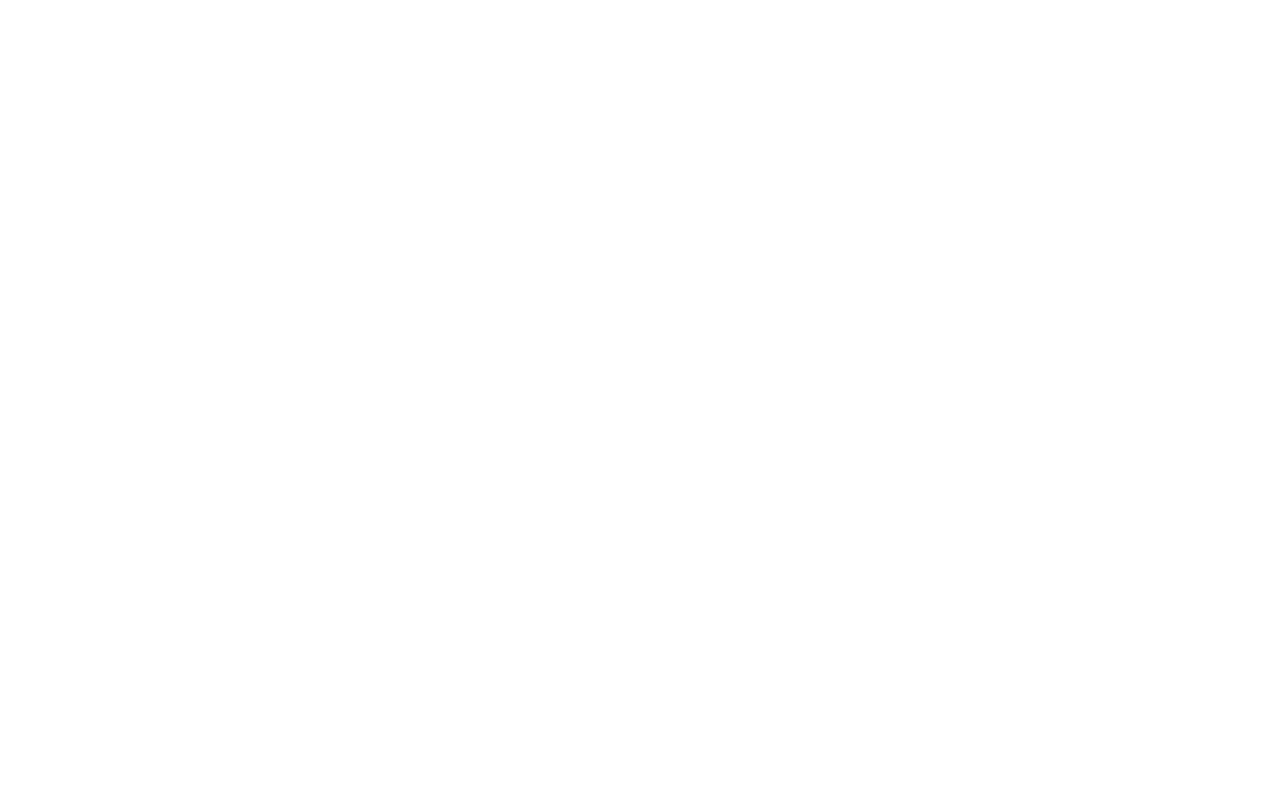
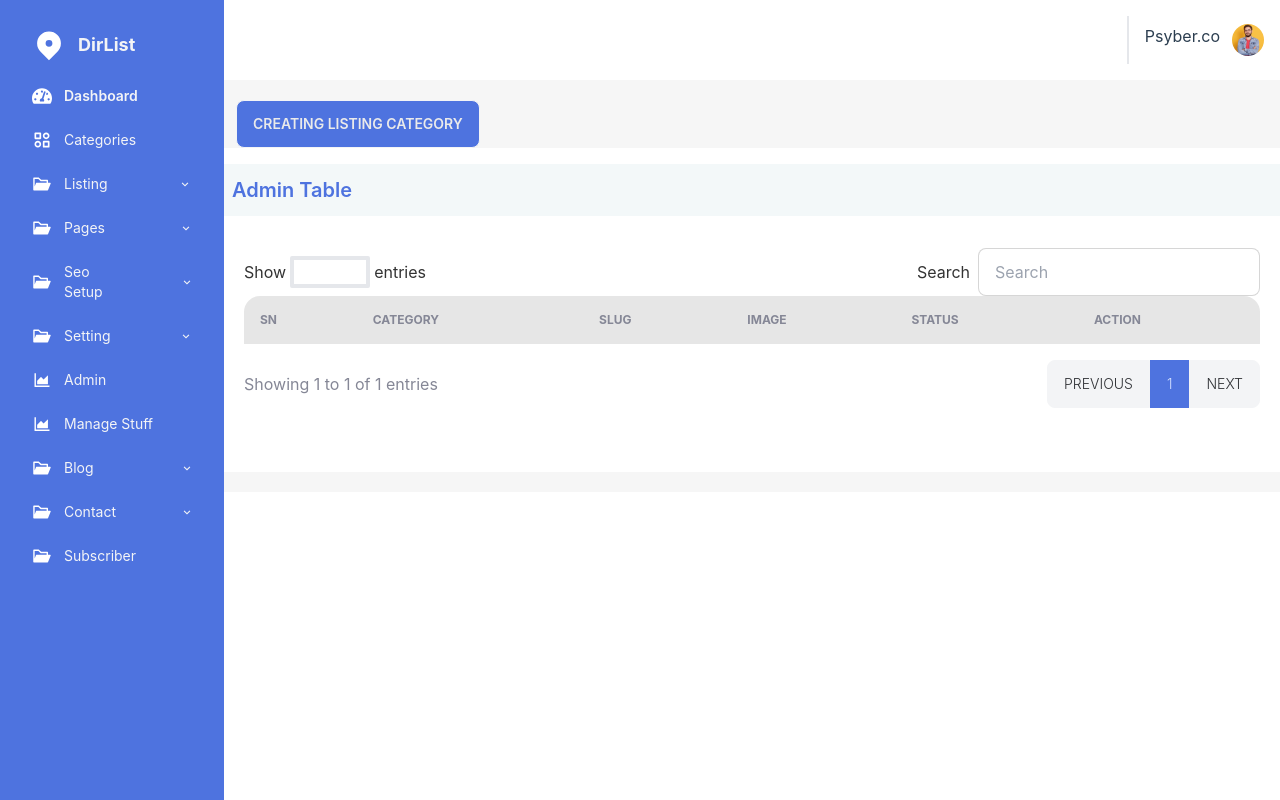
Before and after one commit to eliyas700/WedEazzy-Admin-Dashboard-Frontend, a React (Create React App) app: page /category in a window 1280 px wide. Before the commit this address had no page. Built offline with nearby package versions, Linux system fonts and the light colour scheme.

Commit message:
Categories Done

```diff
--- a/src/App.js
+++ b/src/App.js
@@ -2,6 +2,8 @@
 import "./App.css";
 import AddAdminModal from "./Components/Admin/AddAdminModal";
 import AdminPanel from "./Components/Admin/AdminPanel";
+import Categories from "./Components/Categories/Categories";
+import CategoryModal from "./Components/Categories/CategoryModal";
 import Dashboard from "./Components/Dashboard";
 import DashboardContent from "./Components/DashboardContent ";
 
@@ -12,9 +14,11 @@
         <Route path="/" element={<Dashboard></Dashboard>}>
           <Route index element={<DashboardContent></DashboardContent>}></Route>
           <Route path="admin" element={<AdminPanel></AdminPanel>}></Route>
+          <Route path="category" element={<Categories></Categories>}></Route>
         </Route>
       </Routes>
       <AddAdminModal />
+      <CategoryModal />
     </div>
   );
 }
--- /dev/null
+++ b/src/Components/Categories/Categories.js
@@ -0,0 +1,64 @@
+import React from "react";
+
+const Categories = () => {
+  return (
+    <div className="bg-[#f6f6f6] py-5">
+      <label
+        for="add-category-modal"
+        className="btn bg-primary text-left ml-3 text-info modal-button"
+      >
+        Creating Listing Category
+      </label>
+      <div className="bg-white py-4 ">
+        <h2 className="text-primary text-xl bg-[#f3f8f9] px-2 py-3 font-semibold">
+          Admin Table{" "}
+        </h2>
+        <div className="my-3 p-5">
+          <div className="flex justify-between items-center">
+            <div>
+              <label htmlFor="show">Show</label>
+              <input type="number" className="border-4 mx-1 rounded-sm  w-20" />
+              <span>entries</span>
+            </div>
+            <div class=" flex items-center ">
+              <label htmlFor="search">Search</label>
+              <input
+                type="text"
+                placeholder="Search"
+                class="input input-bordered ml-2"
+                id="search"
+              />
+            </div>
+          </div>
+          <div>
+            <div class="overflow-x-auto">
+              <table class="table w-full text-[#858796]">
+                <thead>
+                  <tr>
+                    <th>SN</th>
+                    <th>Category</th>
+                    <th>Slug</th>
+                    <th>Image</th>
+                    <th>Status</th>
+                    <th>Action</th>
+                  </tr>
+                </thead>
+                <tbody className="text-accent"></tbody>
+              </table>
+            </div>
+            <div className="flex justify-between items-center py-4">
+              <p className="text-[#858796]">Showing 1 to 1 of 1 entries </p>
+              <div class="btn-group ml-auto">
+                <button class="btn font-light ">Previous</button>
+                <button class="btn btn-active font-light">1</button>
+                <button class="btn font-light">Next</button>
+              </div>
+            </div>
+          </div>
+        </div>
+      </div>
+    </div>
+  );
+};
+
+export default Categories;
--- /dev/null
+++ b/src/Components/Categories/CategoryModal.js
@@ -0,0 +1,60 @@
+import React from "react";
+
+const CategoryModal = () => {
+  return (
+    <div>
+      <input type="checkbox" id="add-category-modal" class="modal-toggle" />
+      <div class="modal modal-bottom sm:modal-middle">
+        <div class="modal-box relative">
+          <label
+            for="add-category-modal"
+            class="btn btn-sm btn-circle absolute right-2 top-2"
+          >
+            ✕
+          </label>
+          <h1 className="font-semibold uppercase text-center text-2xl my-3 text-primary">
+            Listing Category Form
+          </h1>
+          <form>
+            <div className="flex justify-between ">
+              <input
+                type="text"
+                className="w-[45%] h-[45px] border-2 px-2"
+                required
+                placeholder="Name"
+              />
+              <input
+                type="text"
+                className="w-[45%] h-[45px] border-2 px-2"
+                required
+                placeholder="Slug"
+              />
+            </div>
+            <label className="mt-3 block text-[#858796]">Image</label>
+            <input
+              className="w-[100%] h-[45px] mt-2 mb-4 border-2 px-2"
+              type="file"
+              required
+            />
+            <label className=" block text-[#858796]">Status</label>
+            <select
+              className="w-[100%] h-[40px] border-2 text-[#858796] mb-4"
+              name=""
+              id=""
+            >
+              <option value="active">Active</option>
+              <option value="inactive">Inactive</option>
+            </select>
+            <input
+              type="submit"
+              className="btn btn-primary w-[120px]"
+              value="Save"
+            />
+          </form>
+        </div>
+      </div>
+    </div>
+  );
+};
+
+export default CategoryModal;
--- a/src/Components/Dashboard.js
+++ b/src/Components/Dashboard.js
@@ -4,7 +4,7 @@
 import { FaTachometerAlt } from "react-icons/fa";
 import { AiOutlineAreaChart } from "react-icons/ai";
 import { AiFillFolderOpen } from "react-icons/ai";
-import { BiChevronDown } from "react-icons/bi";
+import { BiCategoryAlt, BiChevronDown } from "react-icons/bi";
 import img from "../Assets/earl-newell-2021-09-08-02-06-31-6093.jpg";
 import AddAdminModal from "./Admin/AddAdminModal";
 const Dashboard = () => {
@@ -60,6 +60,11 @@
               <li>
                 <Link to="/" className="font-semibold">
                   <FaTachometerAlt className="text-white" size={20} /> Dashboard
+                </Link>
+              </li>
+              <li>
+                <Link to="/category">
+                  <BiCategoryAlt className="text-white" size={20} /> Categories{" "}
                 </Link>
               </li>
 
```
